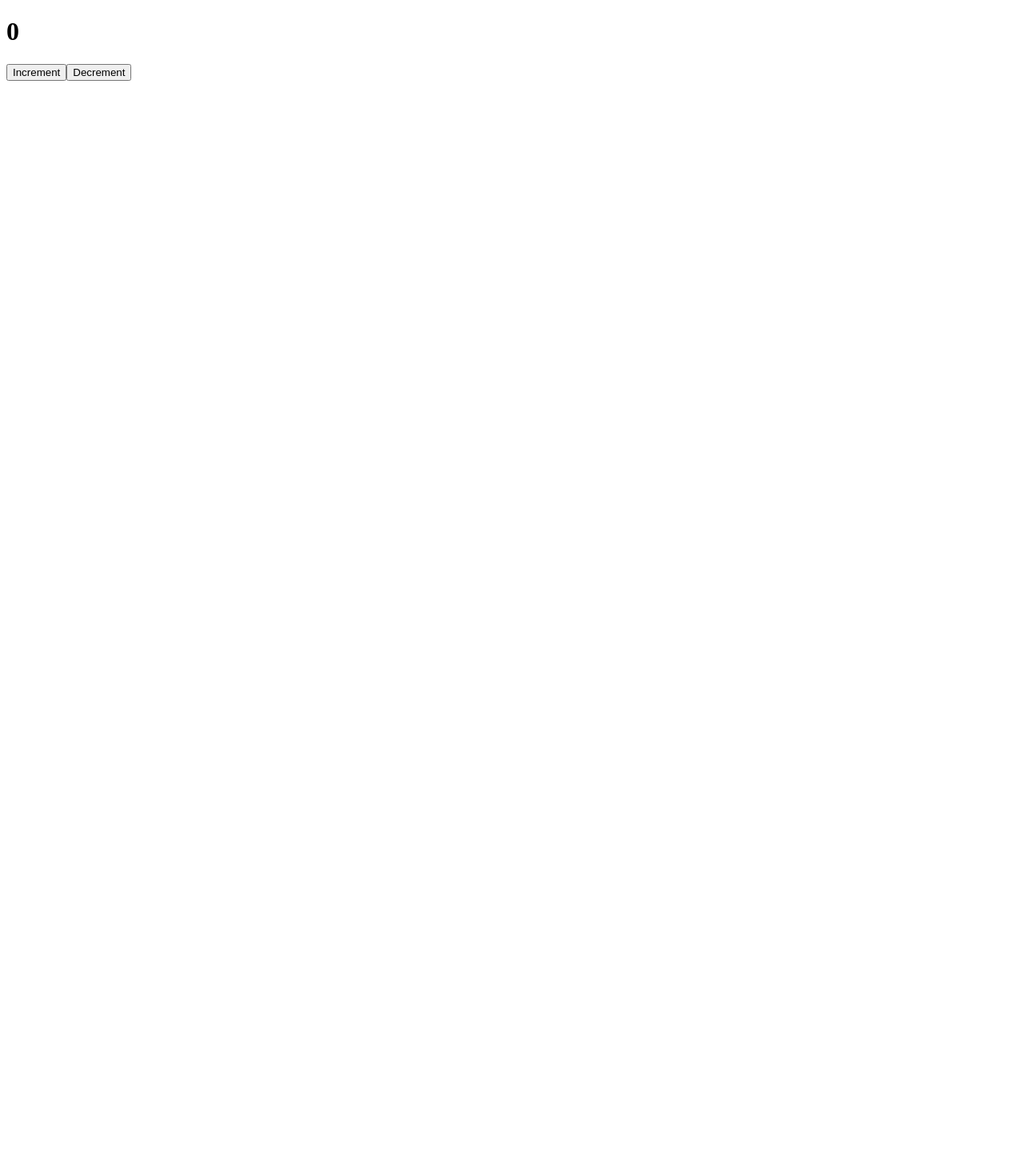
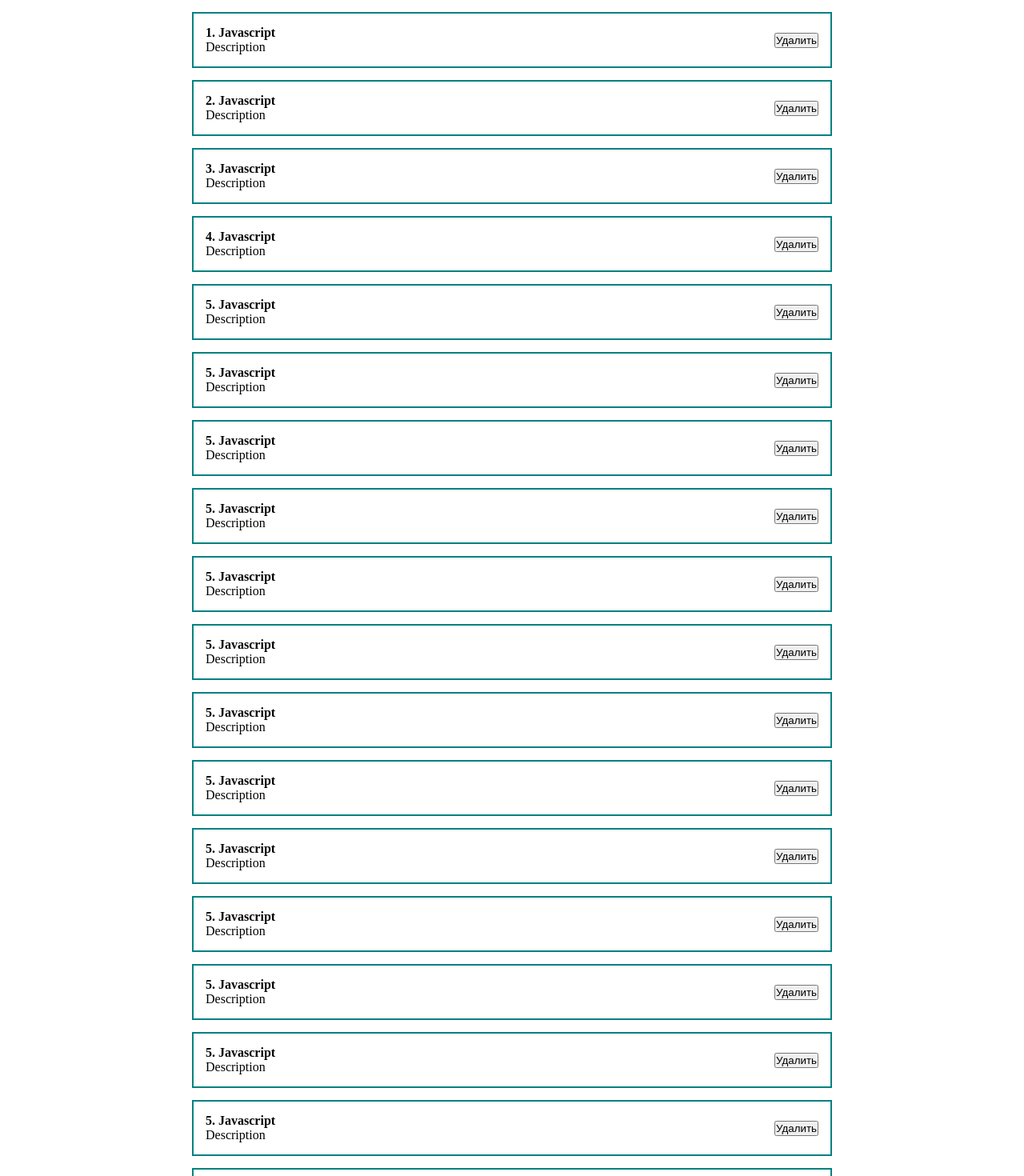
Before and after one commit to vv-meow-meow/react-fundamental, a React (Create React App) app: page / in a window 1280 px wide. Shown: the top 1470 px of the page at 80% size. Before the commit the page ends 800 px from the top, so only its background shows below. Built offline with nearby package versions, Linux system fonts and the light colour scheme.

Commit message:
Add styles, props

```diff
--- a/src/App.js
+++ b/src/App.js
@@ -1,13 +1,31 @@
 import React, {useState} from "react";
-import Counter from "./components/Counter";
-import ClassCounter from "./components/ClassCounter";
+import "./styles/App.css"
+import PostItem from "./components/PostItem";
 
 function App() {
-  const [likes, setLikes] = useState(5);
-  const [value, setValue] = useState("Text inside the input")
 
   return (<div className="App">
-    <ClassCounter/>
+    <PostItem post={{id: 1, title: "Javascript", body: "Description"}}/>
+    <PostItem post={{id: 2, title: "Javascript", body: "Description"}}/>
+    <PostItem post={{id: 3, title: "Javascript", body: "Description"}}/>
+    <PostItem post={{id: 4, title: "Javascript", body: "Description"}}/>
+    <PostItem post={{id: 5, title: "Javascript", body: "Description"}}/>
+    <PostItem post={{id: 5, title: "Javascript", body: "Description"}}/>
+    <PostItem post={{id: 5, title: "Javascript", body: "Description"}}/>
+    <PostItem post={{id: 5, title: "Javascript", body: "Description"}}/>
+    <PostItem post={{id: 5, title: "Javascript", body: "Description"}}/>
+    <PostItem post={{id: 5, title: "Javascript", body: "Description"}}/>
+    <PostItem post={{id: 5, title: "Javascript", body: "Description"}}/>
+    <PostItem post={{id: 5, title: "Javascript", body: "Description"}}/>
+    <PostItem post={{id: 5, title: "Javascript", body: "Description"}}/>
+    <PostItem post={{id: 5, title: "Javascript", body: "Description"}}/>
+    <PostItem post={{id: 5, title: "Javascript", body: "Description"}}/>
+    <PostItem post={{id: 5, title: "Javascript", body: "Description"}}/>
+    <PostItem post={{id: 5, title: "Javascript", body: "Description"}}/>
+    <PostItem post={{id: 5, title: "Javascript", body: "Description"}}/>
+    <PostItem post={{id: 5, title: "Javascript", body: "Description"}}/>
+    <PostItem post={{id: 5, title: "Javascript", body: "Description"}}/>
+    <PostItem post={{id: 5, title: "Javascript", body: "Description"}}/>
   </div>);
 }
 
--- /dev/null
+++ b/src/components/PostItem.jsx
@@ -0,0 +1,18 @@
+import React from 'react';
+
+// Use JetBrains "rsc" shortcut template to create components fast.
+const PostItem = (props) => {
+  return (<div className="post">
+    <div className="post__content">
+      <strong>{props.post.id}. {props.post.title}</strong>
+      <div>
+        {props.post.body}
+      </div>
+    </div>
+    <div className="post__btns">
+      <button>Удалить</button>
+    </div>
+  </div>);
+};
+
+export default PostItem;
--- /dev/null
+++ b/src/styles/App.css
@@ -0,0 +1,23 @@
+* {
+    margin: 0;
+    padding: 0;
+    box-sizing: border-box;
+}
+
+#root {
+    display: flex;
+    justify-content: center;
+}
+
+.App {
+    width: 800px;
+}
+
+.post {
+    display: flex;
+    padding: 15px;
+    border: 2px solid teal;
+    margin-top: 15px;
+    justify-content: space-between;
+    align-items: center;
+}
```
